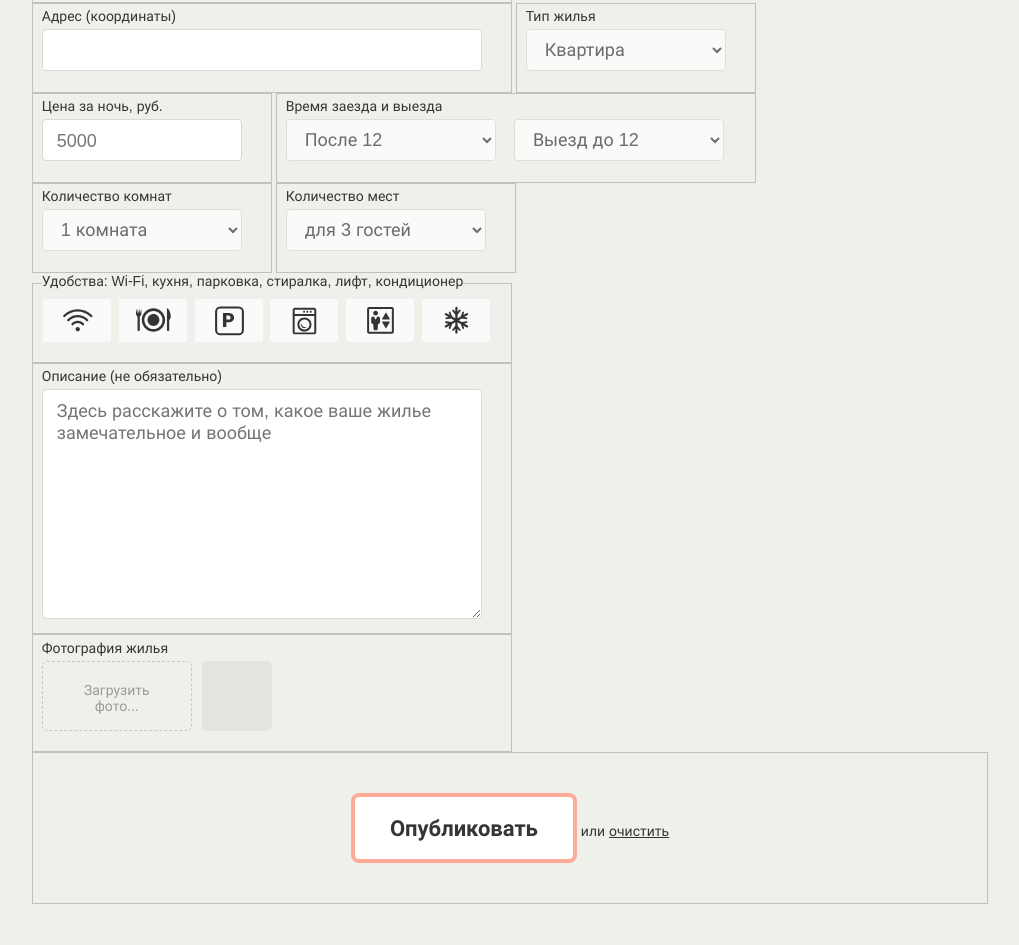
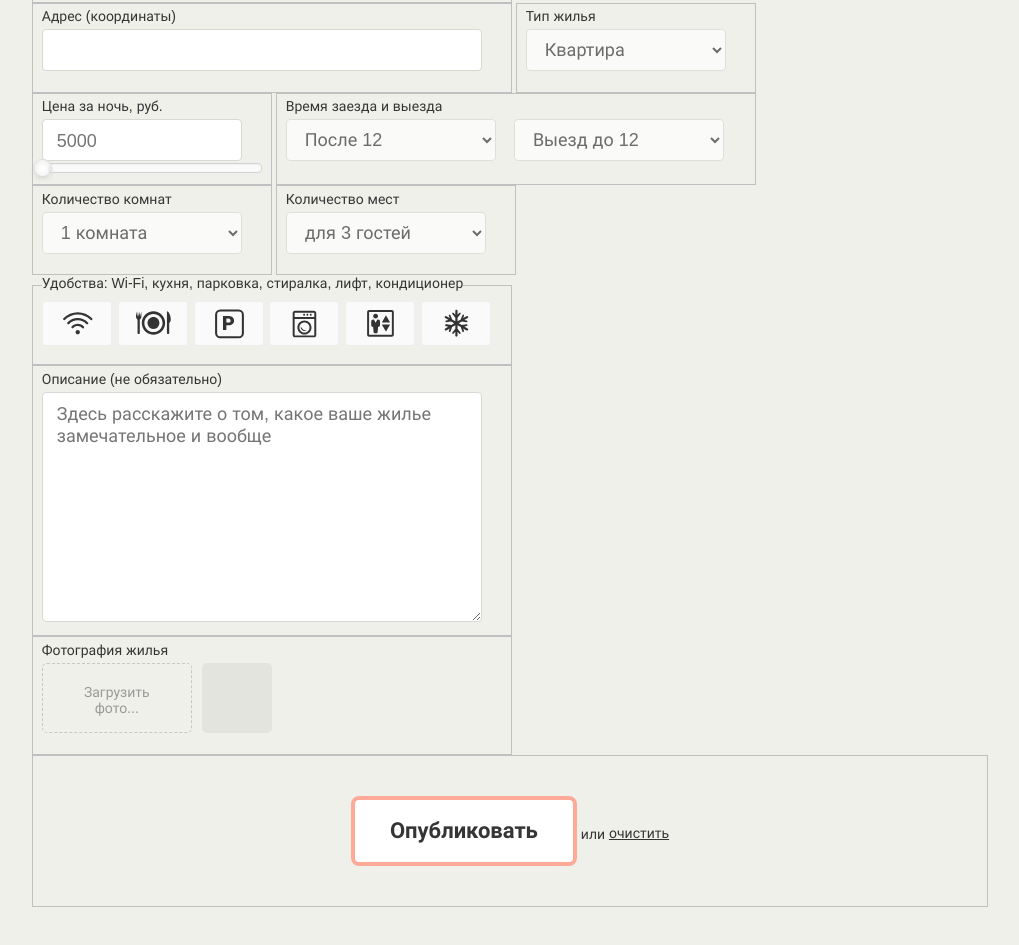
Before and after one commit to TatianaSenatorova/keksobooking, a website with bundled scripts: page keksobooking/init/index.html in a window 1280 px wide. Shown: the part 944-1889 px from the top of the page, without its empty margins (90-1109 px from the left). Built offline with nearby package versions, Linux system fonts and the light colour scheme; no server answers.

Commit message:
feat: добавляет слайдер

```diff
--- a/keksobooking/init/css/style.css
+++ b/keksobooking/init/css/style.css
@@ -376,6 +376,22 @@ fieldset {
   z-index: 2;
   position: relative;
  border-radius: 2px;
+}
+
+.ad-form__slider {
+  height: 10px;
+}
+
+.ad-form__slider .noUi-connect {
+  background: #c0392b;
+}
+
+.ad-form__slider .noUi-handle {
+  height: 18px;
+  width: 18px;
+  top: -5px;
+  right: -9px;
+  border-radius: 9px;
 }
 
 .ad-form__label {
--- a/keksobooking/init/js/constants.js
+++ b/keksobooking/init/js/constants.js
@@ -115,3 +115,9 @@ export const MIN_TITLE_LENGTH = 30;
 export const MAX_TITLE_LENGTH = 100;
 export const MAX_PRICE = 100000;
 export const MIN_PRICE = 0;
+
+export const sliderValues = {
+  MIN: 0,
+  MAX: 100000,
+  START: 0
+};
--- a/keksobooking/init/js/dom-elements.js
+++ b/keksobooking/init/js/dom-elements.js
@@ -4,6 +4,7 @@ export const avatarChooser = adForm.querySelector('.ad-form-header__input');
 export const avatarPreview = adForm.querySelector('.ad-form-header__preview img');
 export const formTitle = adForm.querySelector('#title');
 export const formPrice = adForm.querySelector('#price');
+export const slider = adForm.querySelector('.ad-form__slider');
 
 export const filtersForm = document.querySelector('.map__filters');
 export const mapFilterSelects = filtersForm.querySelectorAll('.map__filter');
--- a/keksobooking/init/js/validate-form.js
+++ b/keksobooking/init/js/validate-form.js
@@ -1,13 +1,15 @@
 import {
   adForm,
   formTitle,
-  formPrice
+  formPrice,
+  slider
 } from './dom-elements.js';
 import {
   MIN_TITLE_LENGTH,
   MAX_TITLE_LENGTH,
   MAX_PRICE,
-  MIN_PRICE
+  MIN_PRICE,
+  sliderValues
 } from './constants.js';
 
 
@@ -43,6 +45,67 @@ pristine.addValidator(
   getPriceErrorMessage
 );
 
+
+noUiSlider.create(slider, {
+  range: {
+    min: sliderValues.MIN,
+    max: sliderValues.MAX,
+  },
+  start: sliderValues.START
+});
+
+/*const updateSliderData = (effect) => {
+  const effectInFilters = effect.toUpperCase();
+  sliderElement.noUiSlider.updateOptions({
+    range: {
+      min: FilterEffects[effectInFilters].ranges[0],
+      max: FilterEffects[effectInFilters].ranges[1]
+    },
+    start: FilterEffects[effectInFilters].ranges[1],
+    step: FilterEffects[effectInFilters].step
+  });
+};
+
+const changePhotoStyle = (effect) => {
+  imgUploadPreview.style.filter = `${effect.filter}(${effectLevelValue.value.trim()}${effect.unit})`;
+};
+
+effectsRadioButtons.forEach((button) =>{
+  button.addEventListener('change', ({ target }) => {
+    imgUploadPreview.style.filter = 'unset';
+    if (target.value !== 'none') {
+      sliderContainer.classList.remove('hidden');
+      const effect = target.value;
+      effectLevelValue.setAttribute('data-effect', effect);
+      updateSliderData(effect);
+    } else if (target.value === 'none') {
+      sliderContainer.classList.add('hidden');
+    }
+  });
+});
+
+sliderElement.noUiSlider.on('update', () => {
+  effectLevelValue.value = parseFloat(sliderElement.noUiSlider.get());
+  if(effectLevelValue.dataset.effect) {
+    const effect = FilterEffects[effectLevelValue.dataset.effect.toUpperCase()];
+    changePhotoStyle(effect);
+  }
+});
+
+const removeScaleChanges = () => {
+  scaleValue.setAttribute('value', `${ScaleExtremums.MAX}`);
+  imgUploadPreview.style.transform = 'scale(1)';
+};
+
+const removeFilterStyle = () => {
+  imgUploadPreview.style.removeProperty('filter');
+};
+
+const hideSlider = () => {
+  sliderContainer.classList.add('hidden');
+};*/
+
+
 const isValid = () => pristine.validate();
 const resetValidation = () => pristine.reset();
 
```
